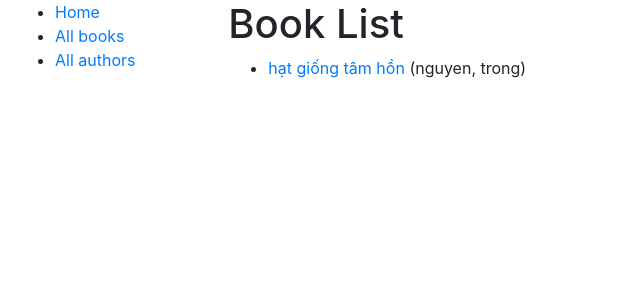
After one commit to TrongNguyen202/mysite, a Django app: page /catalog/books/ in a window 1280 px wide. The commit adds this page. Shown: the top 300 px of the page, without its empty margins (0-640 px from the left). Run offline with Django 4.2, Linux system fonts and the light colour scheme; data comes from the database, SQL or seed files in the repository.

Commit message:
part6 done

```diff
--- a/django_project/locallibrary/catalog/admin.py
+++ b/django_project/locallibrary/catalog/admin.py
@@ -26,5 +26,7 @@ class BookAdmin(admin.ModelAdmin):
 class BookInstanceAdmin(admin.ModelAdmin):
     list_filter = ('status', 'due_back')
     list_display =  ('status', 'due_back','id','book')
-    fieldsets = (('General',
-                  {'fields': ('book', 'imprint', 'id')}), ('Availability', {'fields': ('status', 'due_back')}),)
+    fieldsets = (
+        ('General', {'fields': ('book', 'imprint', 'id')}),
+        ('Availability', {'fields': ('status', 'due_back')}),
+    )
--- a/django_project/locallibrary/catalog/models.py
+++ b/django_project/locallibrary/catalog/models.py
@@ -44,7 +44,7 @@ class Book(models.Model):
             return self.title
     def get_absolute_url(self):
             """Returns the url to access a detail record for this book."""
-            return reverse('book-detail', args=[str(self.id)])
+            return reverse('book_detail', args=[str(self.id)])
 
 
 
--- a/django_project/locallibrary/catalog/templates/base_generic.html
+++ b/django_project/locallibrary/catalog/templates/base_generic.html
@@ -16,7 +16,7 @@
             {% block sidebar %}
             <ul class="sidebar-nav">
                 <li><a href="{% url 'index' %}">Home</a></li>
-                <li><a href="">All books</a></li>
+                <li><a href="{% url 'books' %}">All books</a></li>
                 <li><a href="">All authors</a></li>
             </ul>{% endblock %}
         </div>
--- /dev/null
+++ b/django_project/locallibrary/catalog/templates/book_list.html
@@ -0,0 +1,13 @@
+{% extends "base_generic.html" %}
+{% block content %}
+<h1>Book List</h1>
+{% if my_book_list %}
+<ul>
+    {% for book in my_book_list %}
+    <li><a href="{{ book.get_absolute_url }}">{{ book.title }}</a> ({{book.author}})</li>
+    {% endfor %}
+</ul>
+{% else %}
+<p>There are no books in the library.</p>
+{% endif %}
+{% endblock %}
--- a/django_project/locallibrary/catalog/urls.py
+++ b/django_project/locallibrary/catalog/urls.py
@@ -1,3 +1,6 @@
 from django.urls import path
 from . import views
 urlpatterns = [path('', views.index, name='index'),]
+
+urlpatterns+= [path('books/', views.BookListView.as_view(), name='books'),
+    path('book/<int:id>', views.BookDetailView, name='book_detail')]
--- a/django_project/locallibrary/catalog/views.py
+++ b/django_project/locallibrary/catalog/views.py
@@ -1,5 +1,12 @@
-from django.shortcuts import render
+from django.shortcuts import render, get_object_or_404
+from django.template import loader
+from django.http import HttpResponse
 from .models import Book, Author, BookInstance, Genre
+from django.views.generic import ListView
+from django.template.response import TemplateResponse
+
+
+from django.views import generic
 # Create your views here.
 def index(request):
     """View function for home page of site."""
@@ -15,3 +22,47 @@ def index(request):
                'num_authors': num_authors, }
     # Render the HTML template index.html with the data in the context variable
     return render(request, 'index.html', context=context)
+
+
+class BookListView(ListView):
+    model = Book
+    context_object_name = 'my_book_list'
+    queryset = Book.objects.all()
+    template_name = 'book_list.html'
+
+    def get_context_data(self, **kwargs):
+        context = super(BookListView, self).get_context_data(**kwargs)
+        context['some_data'] = 'This is just some data'
+        return context
+
+
+
+# def BookDetailView(request):
+#     book = get_object_or_404(Book, pk=request.kwargs['pk'])
+#
+#     return render(request, 'book_detail.html', context={'book': book})
+
+
+# class BookDetailView(generic.DetailView):
+#     model = Book
+#
+#     def book_detail_view(request, primary_key):
+#         book = get_object_or_404(Book, pk=primary_key)
+#         template = loader.get_template('book_detail.html')
+#         return render(request, template, context={'book': book})
+
+# def BookDetailView(request,primary_key):
+#     book = Book.objects.get(id=id)
+#     context = {
+#         'book':book
+#     }
+#
+#     return render(request, 'book_detail.html', context=context)
+
+def BookDetailView(request, id):
+  book = Book.objects.get(id=id)
+  template = loader.get_template('book_detail.html')
+  context = {
+    'book': book,
+  }
+  return HttpResponse(template.render(context, request))
```
Also changed, not shown: django_project/locallibrary/catalog/templates/book_detail.html (added, +26 -0 lines), django_project/locallibrary/catalog/static/css/style.css (line endings or trailing spaces), django_project/locallibrary/catalog/templates/index.html (line endings or trailing spaces), django_project/locallibrary/locallibrary/settings.py (line endings or trailing spaces).
